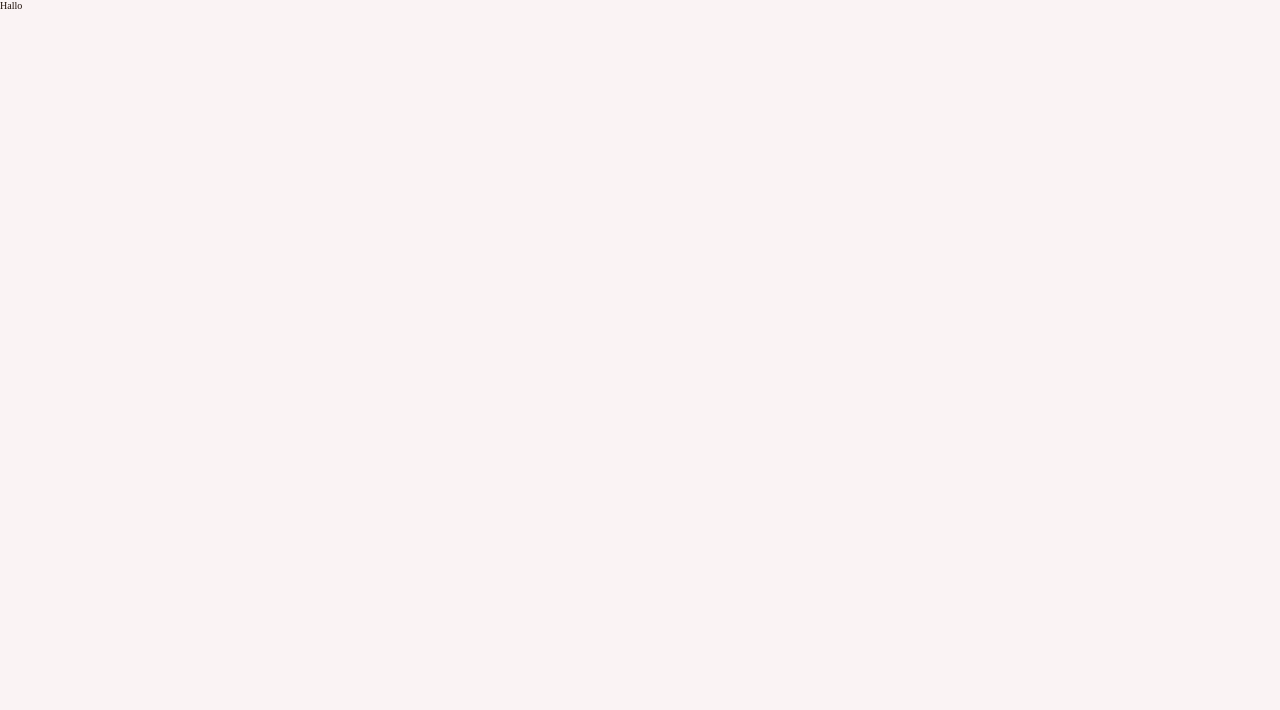
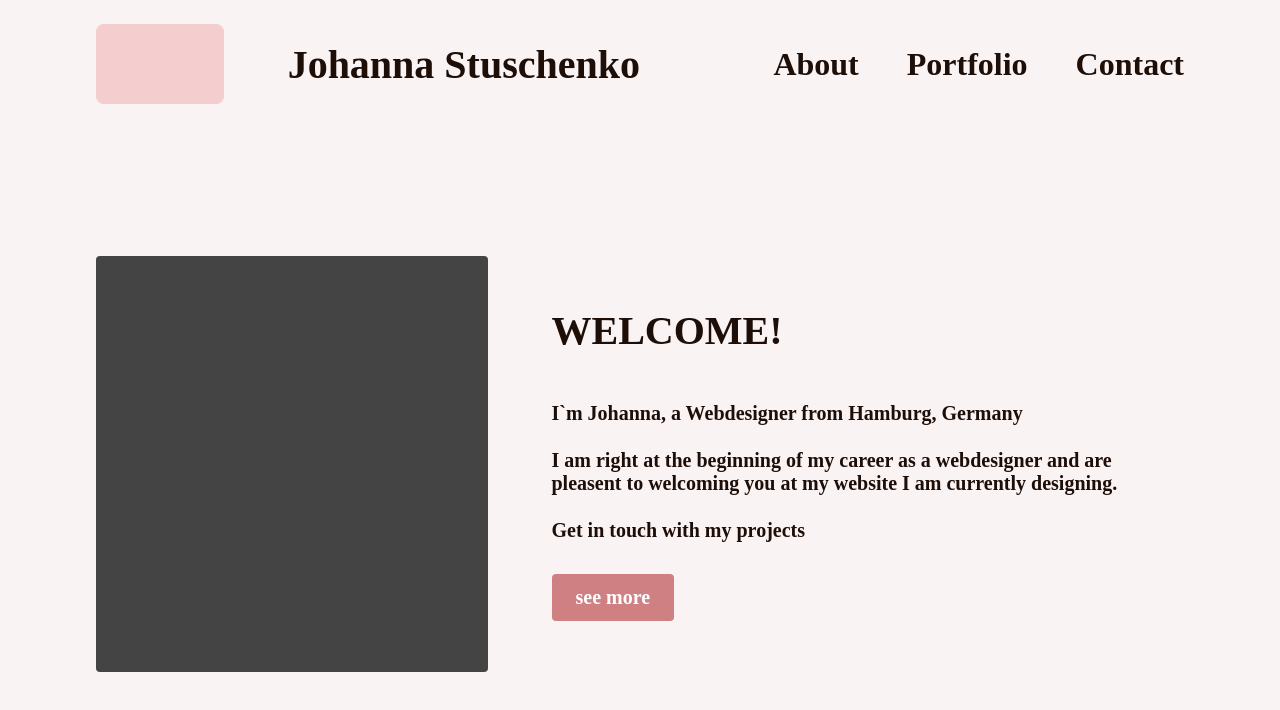
Before and after one commit to Alvadda/stuschenko-design, a React (Create React App) app: page / in a window 1280 px wide. Shown: the top 710 px of the page. Built offline with nearby package versions, Linux system fonts and the light colour scheme; a web font is replaced by a local one.

Commit message:
add landing page

```diff
--- a/src/App.tsx
+++ b/src/App.tsx
@@ -1,7 +1,14 @@
 import React from 'react'
+import Header from './components/header/Header'
+import Landing from './pages/landing/Landing'
 
 function App() {
-  return <div>Hallo</div>
+  return (
+    <div>
+      <Header />
+      <Landing />
+    </div>
+  )
 }
 
 export default App
--- /dev/null
+++ b/src/pages/landing/Landing.tsx
@@ -0,0 +1,22 @@
+import Button from '../../components/button/Button'
+import style from './landing.module.css'
+
+function Landing() {
+  return (
+    <div className={style.container}>
+      <div className={style.img} />
+      <div>
+        <h2 className={style.heading}>Welcome!</h2>
+        <p className={style.text}>I`m Johanna, a Webdesigner from Hamburg, Germany</p>
+        <p className={style.text}>
+          I am right at the beginning of my career as a webdesigner and are pleasent to welcoming you at my website I am currently
+          designing.
+        </p>
+        <p className={style.text}>Get in touch with my projects</p>
+        <Button variant="full">see more</Button>
+      </div>
+    </div>
+  )
+}
+
+export default Landing
--- /dev/null
+++ b/src/pages/landing/landing.module.css
@@ -0,0 +1,34 @@
+.container {
+  display: flex;
+  align-items: center;
+  gap: var(--spacing-9);
+
+  height: 100vh;
+  padding: calc(var(--spacing-12) * 2) var(--spacing-11) var(--spacing-12) var(--spacing-11);
+}
+
+.img {
+  width: 70rem;
+  height: 100%;
+  background-color: #444;
+
+  border-radius: var(--boarder-radius);
+}
+
+.heading {
+  margin-bottom: var(--spacing-8);
+
+  font-size: var(--font-size-xxl);
+  font-weight: var(--font-weight-bold);
+  text-transform: uppercase;
+}
+.text {
+  margin-bottom: var(--spacing-6);
+
+  font-size: var(--font-size-m);
+  font-weight: var(--font-weight-bold);
+}
+
+.text:last-of-type {
+  margin-bottom: var(--spacing-7);
+}
```
